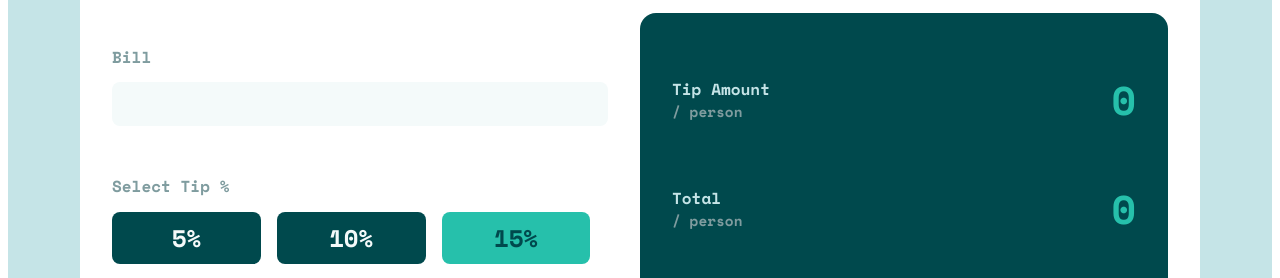
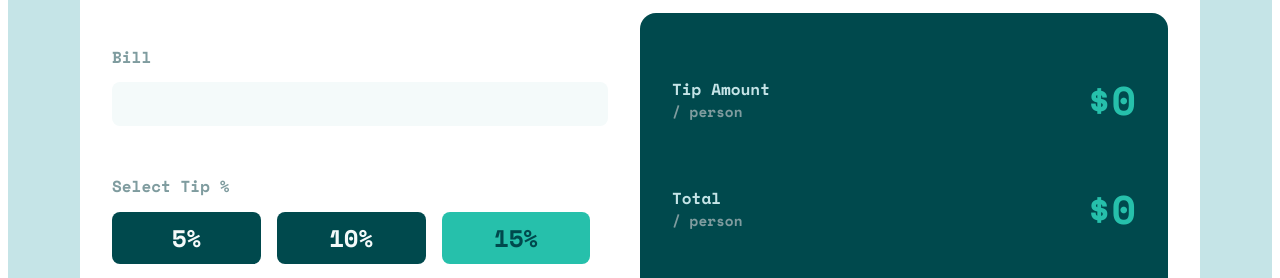
Before and after one commit to Charlie025x/Tip-calculator-app, a React (Create React App) app: page / in a window 1280 px wide. Shown: the part 214-492 px from the top of the page. Built offline with nearby package versions, Linux system fonts and the light colour scheme.

Commit message:
fixed tip calculations, added dollar sign to result, results now round to hundreds place

```diff
--- a/src/App.js
+++ b/src/App.js
@@ -1,8 +1,6 @@
 // import { render } from "@testing-library/react";
 import { Component } from "react";
 import logo from "./images/logo.svg";
-
-import TipButton from "./components/button.component";
 
 class App extends Component {
   constructor() {
@@ -19,32 +17,6 @@ class App extends Component {
       activeTip: 0.15,
       numOfPeople: 1,
     };
-    this.handleChange = this.handleChange.bind(this);
-  }
-
-  handleChange(event) {
-    const newActiveTip = 0.1;
-    console.log();
-    this.setState(
-      () => {
-        return { activeTip: newActiveTip };
-      },
-      () => {
-        console.log(this.state);
-      }
-    );
-  }
-
-  onInputchange(event) {
-    // this.setState(
-    //   () => {
-    //     return { bill: event.target.value };
-    //   },
-    //   () => {
-    //     console.log(this.state);
-    //   }
-    // );
-    // console.log(event.target.value);
   }
 
   handleBillInput = (event) => {
@@ -89,6 +61,7 @@ class App extends Component {
             <h2>Select Tip %</h2>
 
             <div className="btn-tip-container">
+              {/* looping though tip state and rendering buttons */}
               {this.state.tip.map((tipData) => (
                 <button
                   key={tipData.value}
@@ -105,10 +78,12 @@ class App extends Component {
                       }
                     );
                   }}
+                  // onClick={this.handleChange}
                 >
                   {tipData.percent}
                 </button>
               ))}
+              {/* button rendering ends */}
 
               <button className="btn-tip-custom">Custom</button>
             </div>
@@ -127,7 +102,14 @@ class App extends Component {
                 Tip Amount <span>/ person</span>
               </p>
               <p className="tip-result">
-                {this.state.bill * this.state.activeTip}
+                {this.state.numOfPeople
+                  ? `$${
+                      Math.round(
+                        (100 * (this.state.bill * this.state.activeTip)) /
+                          this.state.numOfPeople
+                      ) / 100
+                    }`
+                  : ""}
               </p>
             </div>
 
@@ -137,8 +119,13 @@ class App extends Component {
               </p>
               <p className="tip-result">
                 {this.state.numOfPeople
-                  ? (this.state.bill * this.state.activeTip) /
-                    this.state.numOfPeople
+                  ? `$${Math.round(
+                      (100 *
+                        ((this.state.bill * this.state.activeTip) /
+                          this.state.numOfPeople +
+                          this.state.bill / this.state.numOfPeople)) /
+                        100
+                    )}`
                   : ""}
               </p>
             </div>
```
